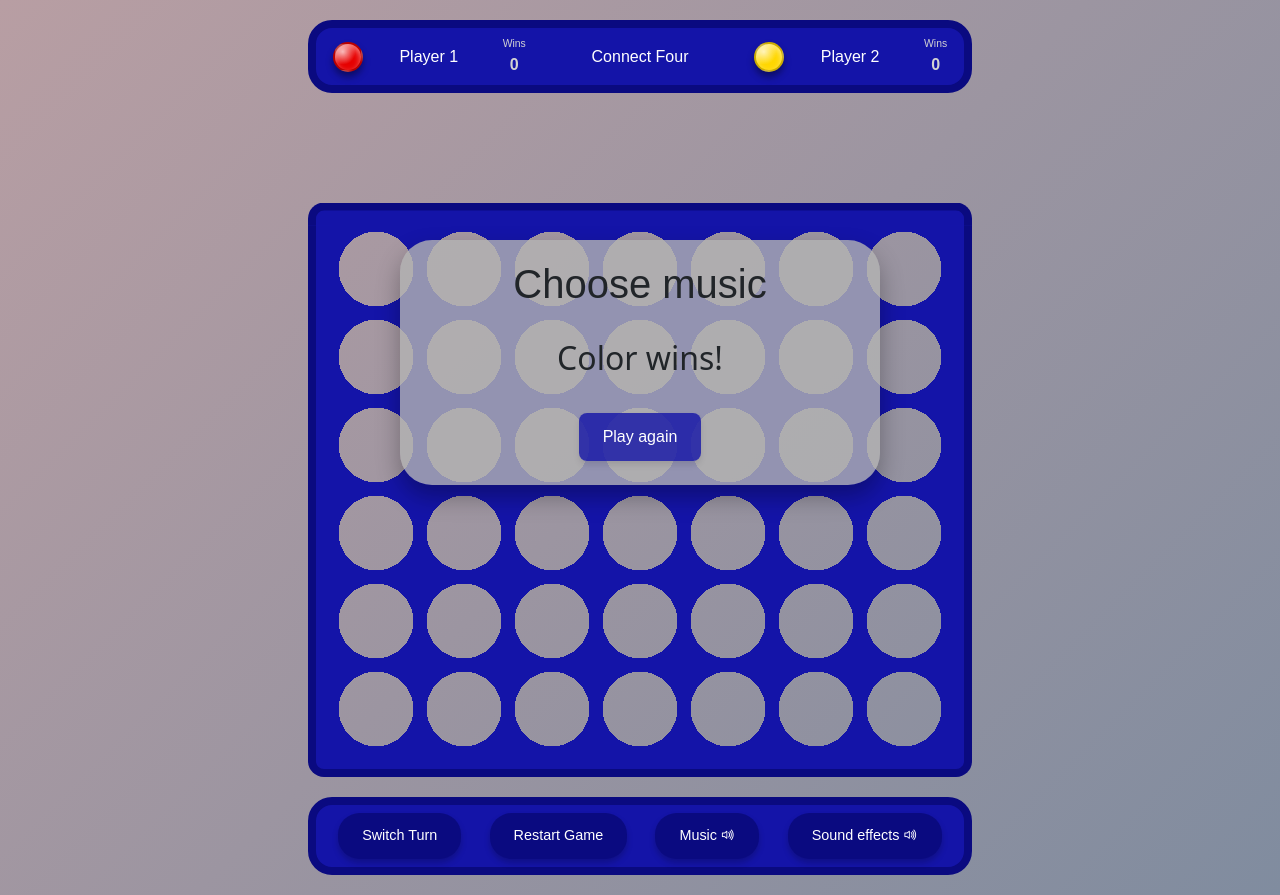
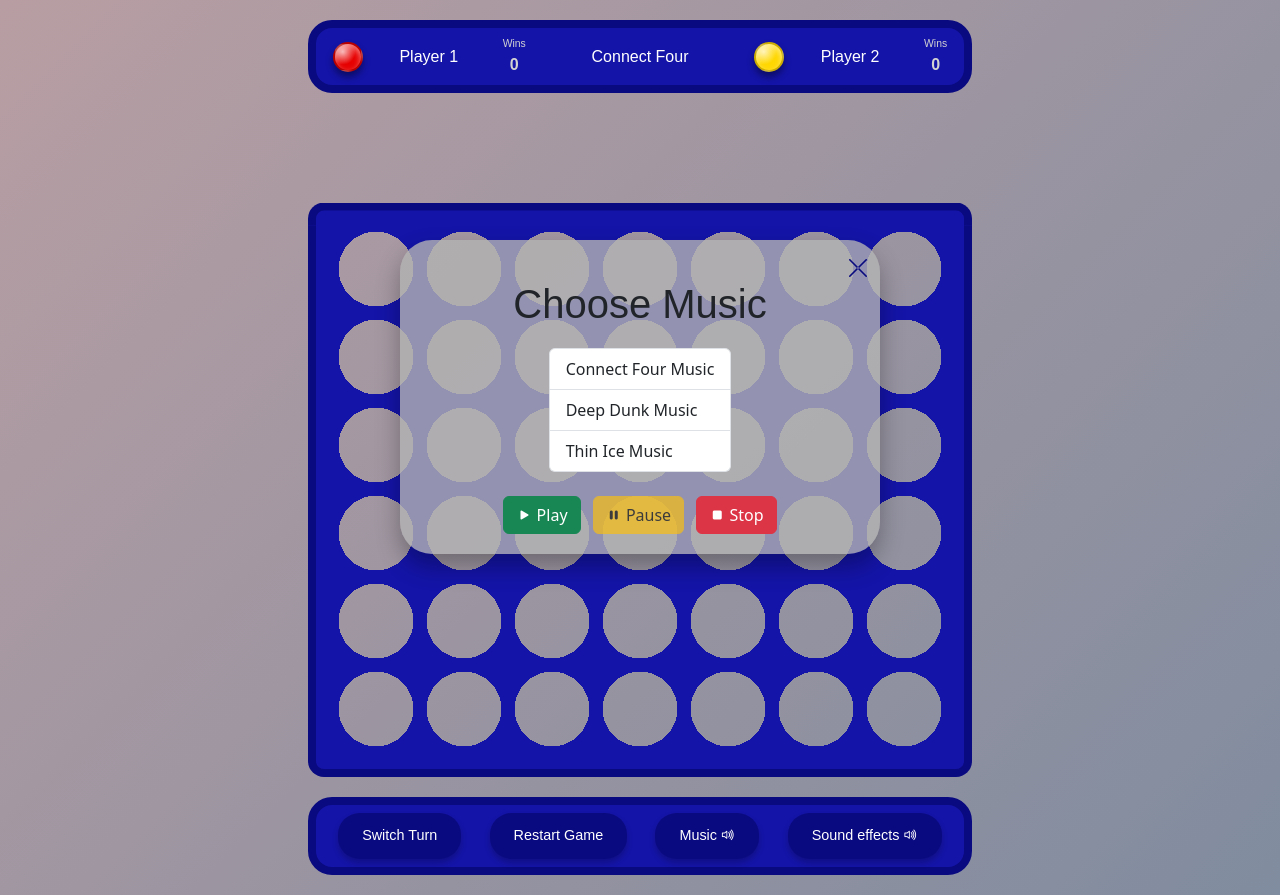
Before and after one commit to Viktorll95/four-in-a-row, a website: page src/index.html in a window 1280 px wide. Drawn offline with nearby package versions, Linux system fonts and the light colour scheme.

Commit message:
Updated music modal and functionality

```diff
--- a/src/index.html
+++ b/src/index.html
@@ -63,13 +63,62 @@ https://www.youtube.com/watch?v=kA9OOeUXXSU&t=915s    -->
     </div>
 
     <!-- Modal - Choose music -->
-    <div class="modal-choice-music modal-container">
-      <div class="modal-content">
-        <h1>Choose music</h1>
-        <p id="modal-message">Color wins!</p>
-        <button class="c-button" id="reset">Play again</button>
+    <div class="modal-container music-modal-container" id="modal">
+      <div class="music-modal-content">
+        <!-- Close Button -->
+        <button class="close-btn" onclick="closeModal()">
+          <i class="bi bi-x-lg"></i>
+        </button>
+
+        <h1>Choose Music</h1>
+        <div class="list-group">
+          <button
+            type="button"
+            class="list-group-item list-group-item-action"
+            onclick="playSong('connect-four-music.mp3')"
+          >
+            Connect Four Music
+          </button>
+          <button
+            type="button"
+            class="list-group-item list-group-item-action"
+            onclick="playSong('deep-dunk-music.mp3')"
+          >
+            Deep Dunk Music
+          </button>
+          <button
+            type="button"
+            class="list-group-item list-group-item-action"
+            onclick="playSong('thin-ice-music.mp3')"
+          >
+            Thin Ice Music
+          </button>
+        </div>
+
+        <div class="mt-4">
+          <button
+            id="play-btn"
+            class="btn btn-success me-2"
+            onclick="playAudio()"
+          >
+            <i class="bi bi-play-fill"></i> Play
+          </button>
+          <button
+            id="pause-btn"
+            class="btn btn-warning me-2"
+            onclick="pauseAudio()"
+          >
+            <i class="bi bi-pause-fill"></i> Pause
+          </button>
+          <button id="stop-btn" class="btn btn-danger" onclick="stopAudio()">
+            <i class="bi bi-stop-fill"></i> Stop
+          </button>
+        </div>
       </div>
     </div>
+
+    <!-- Audio Element (hidden) -->
+    <audio id="audio-player" loop></audio>
 
     <!-- Control Buttons Bar -->
     <div id="control-bar">
--- a/src/script.js
+++ b/src/script.js
@@ -364,3 +364,67 @@ document.addEventListener("keydown", (event) => {
     }
   }
 });
+
+////////////////////////////////////
+// Music control
+
+const audioPlayer = document.getElementById("audio-player");
+let isPlaying = false;
+
+// Function to play the selected song
+function playSong(song) {
+  audioPlayer.src = "music/" + song; // Set the source of the audio element
+  audioPlayer.play(); // Start playing the selected song
+  isPlaying = true;
+  updateButtonState(); // Update play/pause button states
+}
+
+// Function to play the audio if paused
+function playAudio() {
+  if (!isPlaying) {
+    audioPlayer.play();
+    isPlaying = true;
+    updateButtonState(); // Update button state
+  }
+}
+
+// Function to pause the audio
+function pauseAudio() {
+  if (isPlaying) {
+    audioPlayer.pause();
+    isPlaying = false;
+    updateButtonState(); // Update button state
+  }
+}
+
+// Function to stop the audio (pause and reset)
+function stopAudio() {
+  audioPlayer.pause();
+  audioPlayer.currentTime = 0; // Reset audio to the beginning
+  isPlaying = false;
+  updateButtonState(); // Update button state
+}
+
+// Function to close the modal
+function closeModal() {
+  document.getElementById("modal").style.display = "none";
+}
+
+// Function to update the play and pause button states
+function updateButtonState() {
+  const playButton = document.getElementById("play-btn");
+  const pauseButton = document.getElementById("pause-btn");
+
+  if (isPlaying) {
+    playButton.classList.add("disabled"); // Disable the play button when playing
+    pauseButton.classList.remove("disabled"); // Enable the pause button
+  } else {
+    playButton.classList.remove("disabled"); // Enable play button when paused
+    pauseButton.classList.add("disabled"); // Disable pause button
+  }
+}
+
+// Initialize the buttons as disabled when no song is playing
+window.onload = () => {
+  updateButtonState();
+};
--- a/src/style.css
+++ b/src/style.css
@@ -466,3 +466,29 @@ input[type="text"]:focus {
     margin-bottom: 1vmin;
   }
 }
+
+/* Music modal container */
+
+.music-modal-container {
+  padding: 20px;
+}
+.music-modal-content {
+  display: flex;
+  flex-direction: column;
+  align-items: center;
+}
+
+.close-btn {
+  position: absolute;
+  top: 10px;
+  right: 10px;
+  background: none;
+  border: none;
+  font-size: 24px;
+  color: rgb(10, 10, 128); /* Darker blue */
+}
+.close-btn:hover {
+  color: red;
+}
+
+/* Music modal container  */
```
